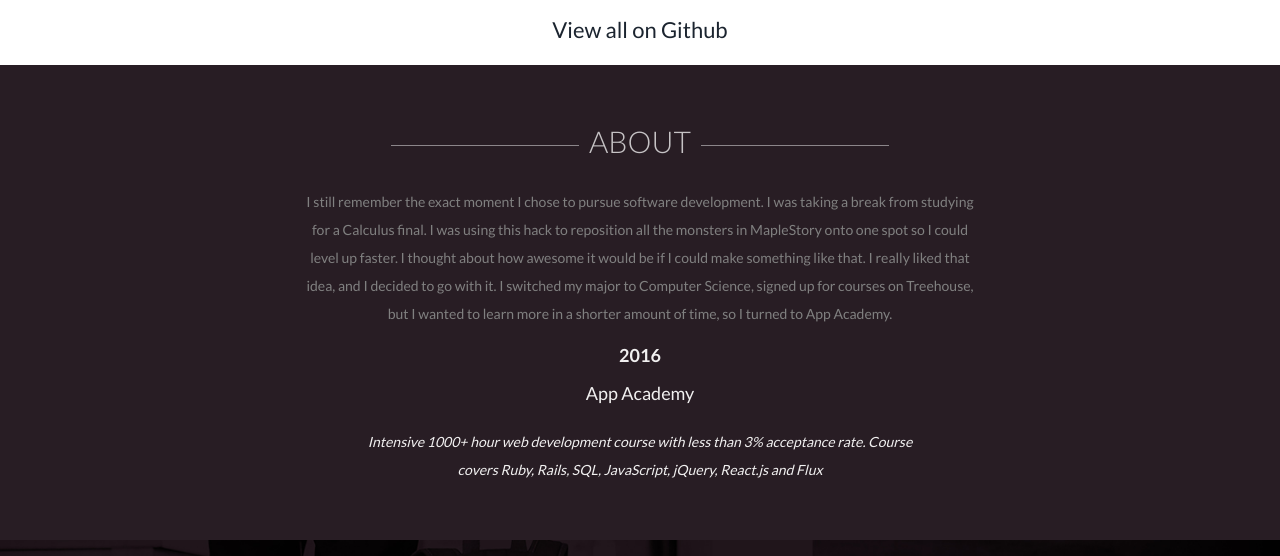
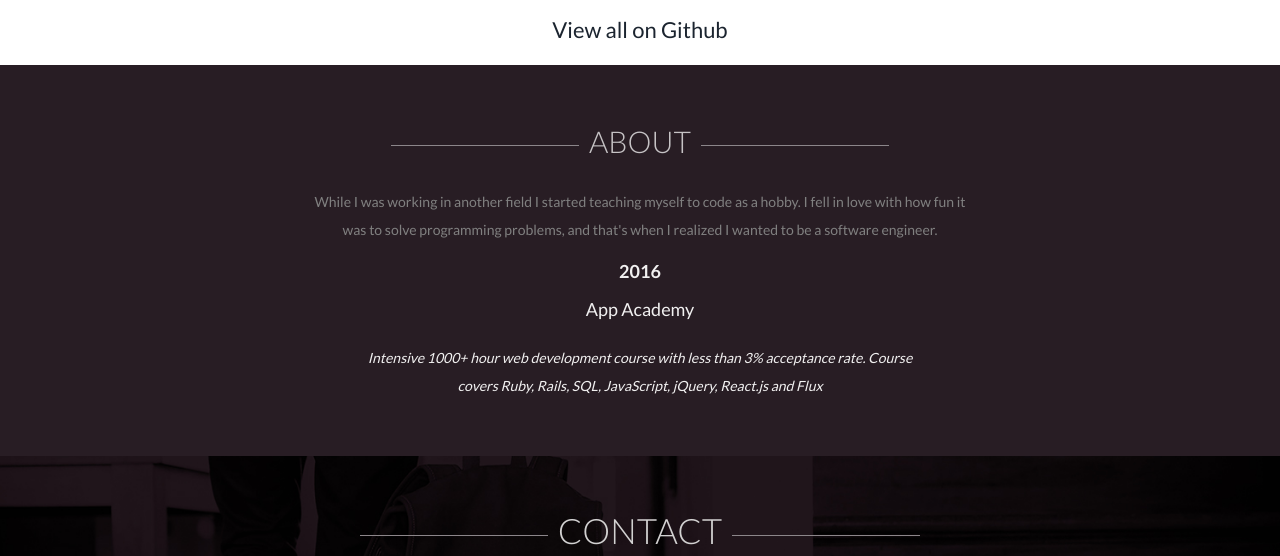
Before and after one commit to Pawandeeprai/portfolio, a plain HTML site: page index.html in a window 1280 px wide. Shown: the part 1929-2485 px from the top of the page. Drawn offline with Linux system fonts and the light colour scheme.

Commit message:
changed about section

```diff
--- a/index.html
+++ b/index.html
@@ -177,7 +177,7 @@
 			<div class="header-section text-center">
 				<h2><span> </span>ABOUT<span> </span></h2>
 			</div>
-			<span><p>I still remember the exact moment I chose to pursue software development. I was taking a break from studying for a Calculus final. I was using this hack to reposition all the monsters in MapleStory onto one spot so I could level up faster. I thought about how awesome it would be if I could make something like that. I really liked that idea, and I decided to go with it. I switched my major to Computer Science, signed up for courses on Treehouse, but I wanted to learn more in a shorter amount of time, so I turned to App Academy.</p></span>
+			<span><p>While I was working in another field I started teaching myself to code as a hobby.  I fell in love with how fun it was to solve programming problems, and that's when I realized I wanted to be a software engineer.</p></span>
 
 				<div class="years">
 					<h4><b>2016</b></h4>
```
